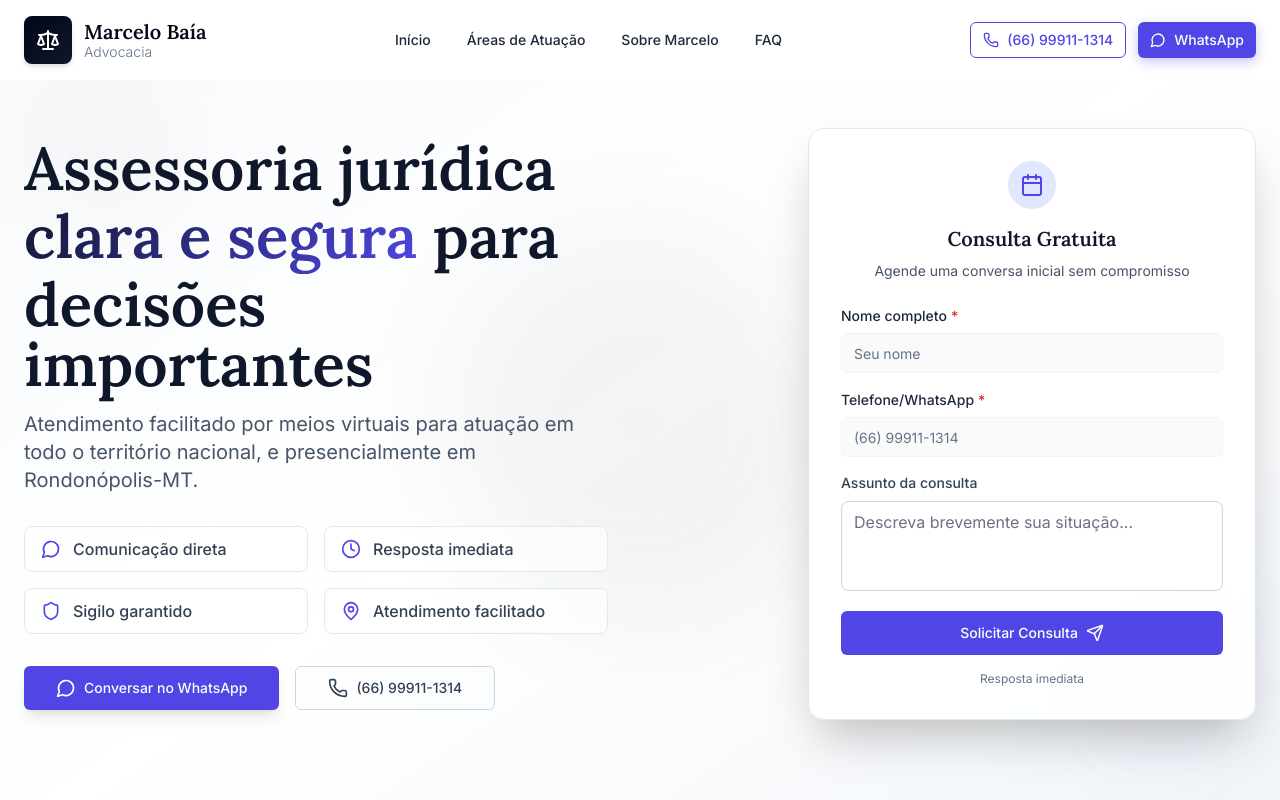
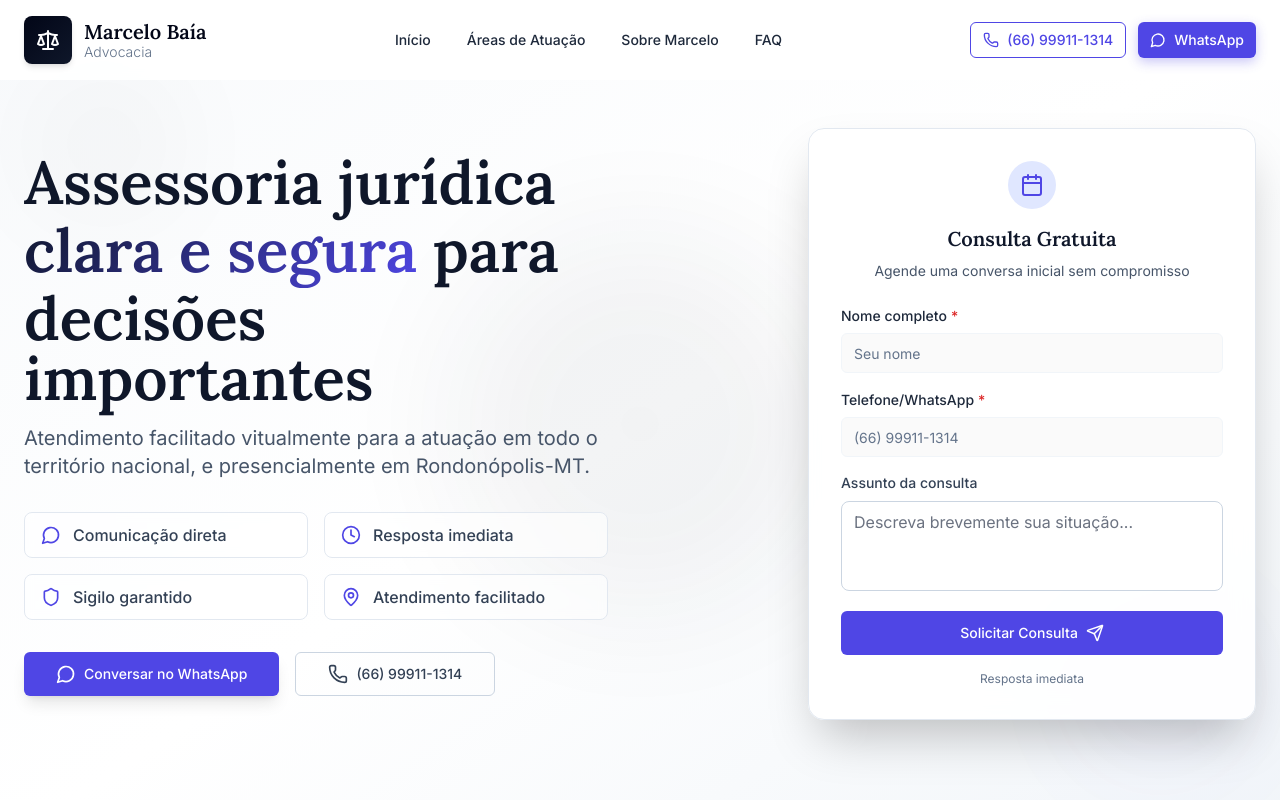
Before and after one commit to xIceWizarDx/Marcelo_Advocacia, a React (Vite) app: page /homepage in a window 1280 px wide. Shown: the top 800 px of the page. Built offline with nearby package versions, Linux system fonts and the light colour scheme.

Commit message:
Atualização do build

```diff
--- a/src/pages/homepage/components/HeroSection.jsx
+++ b/src/pages/homepage/components/HeroSection.jsx
@@ -45,7 +45,7 @@ const HeroSection = () => {
                 para decisões importantes
               </h1>
               <p className="text-lg lg:text-xl text-slate-600 font-inter leading-relaxed max-w-2xl">
-                Atendimento facilitado por meios virtuais para atuação em todo o território nacional, e presencialmente em Rondonópolis-MT.
+                Atendimento facilitado vitualmente para a atuação em todo o território nacional, e presencialmente em Rondonópolis-MT.
               </p>
             </div>
 
```
